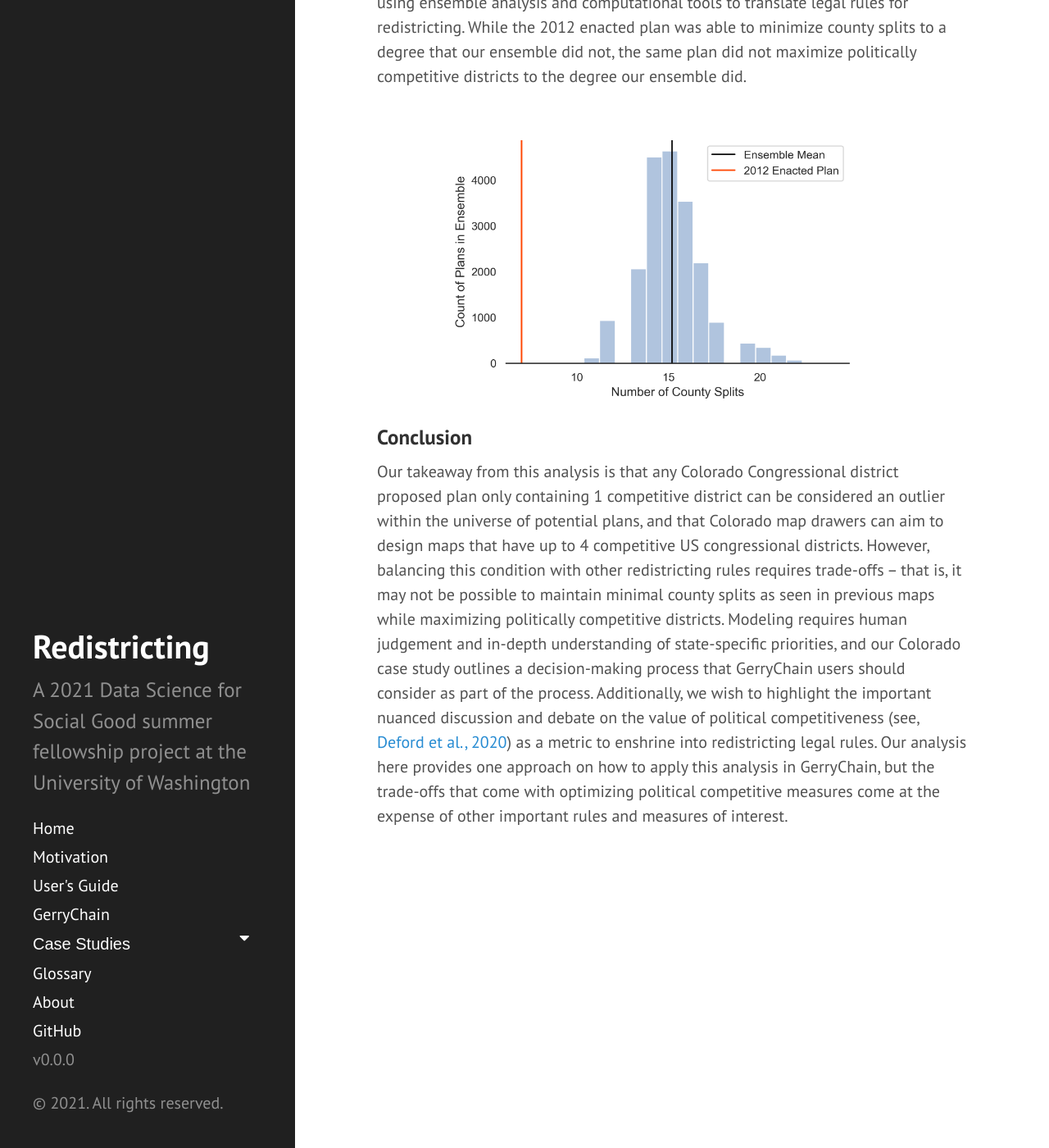
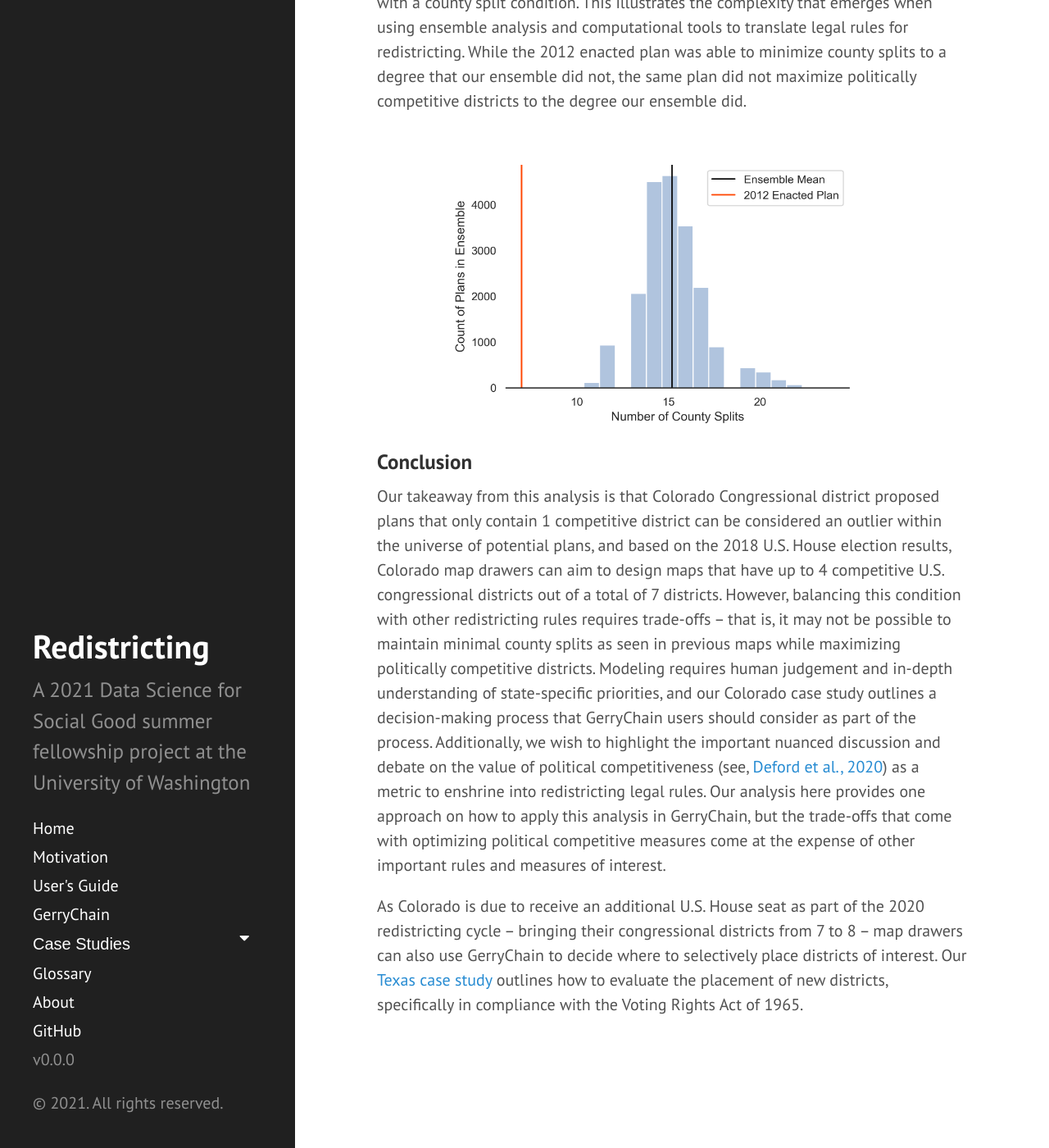
Before and after one commit to uwescience/DSSG2021-redistricting-website, a Jekyll site: the page built from colorado.md, in a window 1280 px wide and 1400 px high, scrolled down 3817 px. Shown: the whole window at 82% size. Built offline with Jekyll 4.4.1, drawn with Linux system fonts in a browser that asks for light colours; some of the changed text lies outside the part shown.

Commit message:
Update colorado.md

```diff
--- a/colorado.md
+++ b/colorado.md
@@ -31,13 +31,11 @@ Clelland et al. state that “a district is considered competitive if Democrats
 
 There are two significant challenges inherent to this Colorado case study. First is Colorado's hierarchical criteria structure, which requires the balanace of multiple conditions before attending to political competitiveness. Second is the ambiguity of the concept of political competitiveness itself. Therefore, our case study will specifically describe the decision-making trade-offs on how to draw maps that maximize the number of political competitive districts while also minimizing county splits within the same map.
 
-In the past 5 US House elections in Colorado using the 2012 map, only 1 of the 7 districts each year was considered competitive. Using GerryChain, we  specifically designed the Markov chain to only accept next steps in the chain that contain plans with both a greater or same number of competitive districts and fewer or the same number of county splits. We ran the chain for 20,000 steps and then graphed the number of competitive districts contained in each plan explored. We documented our model in a [Jupyter notebook](https://github.com/uwescience/dssg2021-redistricting/blob/main/Colorado/02_CO_EDA_Modeling_Decisions.ipynb) and [final GerryChain script](https://github.com/uwescience/dssg2021-redistricting/blob/main/Colorado/03_CO_gerrychain.py).
+In the past 5 US House elections in Colorado using the 2012 map, only 1 of the 7 districts each year was considered competitive. Using GerryChain and Colorado's 2018 U.S. House election results, we specifically designed the Markov chain to only accept next steps in the chain that contain plans with both a greater or same number of competitive districts and fewer or the same number of county splits. We ran the chain for 20,000 steps and then graphed the number of competitive districts contained in each plan explored. We documented our model in a [Jupyter notebook](https://github.com/uwescience/dssg2021-redistricting/blob/main/Colorado/02_CO_EDA_Modeling_Decisions.ipynb) and [final GerryChain script](https://github.com/uwescience/dssg2021-redistricting/blob/main/Colorado/03_CO_gerrychain.py).
 
 After running the model, we conducted an outlier analysis using a histogram to examine how the 2012 Congressional plan compares to the ensemble distribution. Results show that our ensemble mean is 3-4 districts (specifically, 3.75), which is 2-3 districts more than the 2012 human generated plan.
 
 <center><img src="{{ site.url }}{{ site.baseurl }}/assets/img/co_recom_comps.png" width="75%" height="75%"></center>
-
-
 
 However, we also found that our neutral ensemble did not generate proposed plans that met the number of county splits in the 2012 enacted plan. The Colorado 2012 human generated map only split 7 counties, when our ensemble mean is 15 county splits. This is even with a county-aware ReCom proposal and an acceptance function with a county split condition. This illustrates the complexity that emerges when using ensemble analysis and computational tools to translate legal rules for redistricting. While the 2012 enacted plan was able to minimize county splits to a degree that our ensemble did not, the same plan did not maximize politically competitive districts to the degree our ensemble did.
 
@@ -45,4 +43,6 @@ However, we also found that our neutral ensemble did not generate proposed plans
 
 ### Conclusion
 
-Our takeaway from this analysis is that any Colorado Congressional district proposed plan only containing 1 competitive district can be considered an outlier within the universe of potential plans, and that Colorado map drawers can aim to design maps that have up to 4 competitive US congressional districts. However, balancing this condition with other redistricting rules requires trade-offs – that is, it may not be possible to maintain minimal county splits as seen in previous maps while maximizing politically competitive districts. Modeling requires human judgement and in-depth understanding of state-specific priorities, and our Colorado case study outlines a decision-making process that GerryChain users should consider as part of the process. Additionally, we wish to highlight the important nuanced discussion and debate on the value of political competitiveness (see, [Deford et al., 2020](https://www.tandfonline.com/doi/pdf/10.1080/2330443X.2020.17779150)) as a metric to enshrine into redistricting legal rules. Our analysis here provides one approach on how to apply this analysis in GerryChain, but the trade-offs that come with optimizing political competitive measures come at the expense of other important rules and measures of interest.
+Our takeaway from this analysis is that Colorado Congressional district proposed plans that only contain 1 competitive district can be considered an outlier within the universe of potential plans, and based on the 2018 U.S. House election results, Colorado map drawers can aim to design maps that have up to 4 competitive U.S. congressional districts out of a total of 7 districts. However, balancing this condition with other redistricting rules requires trade-offs – that is, it may not be possible to maintain minimal county splits as seen in previous maps while maximizing politically competitive districts. Modeling requires human judgement and in-depth understanding of state-specific priorities, and our Colorado case study outlines a decision-making process that GerryChain users should consider as part of the process. Additionally, we wish to highlight the important nuanced discussion and debate on the value of political competitiveness (see, [Deford et al., 2020](https://www.tandfonline.com/doi/pdf/10.1080/2330443X.2020.17779150)) as a metric to enshrine into redistricting legal rules. Our analysis here provides one approach on how to apply this analysis in GerryChain, but the trade-offs that come with optimizing political competitive measures come at the expense of other important rules and measures of interest.
+
+As Colorado is due to receive an additional U.S. House seat as part of the 2020 redistricting cycle – bringing their congressional districts from 7 to 8 – map drawers can also use GerryChain to decide where to selectively place districts of interest. Our [Texas case study](https://uwescience.github.io/DSSG2021-redistricting-website/texas/) outlines how to evaluate the placement of new districts, specifically in compliance with the Voting Rights Act of 1965.
```
